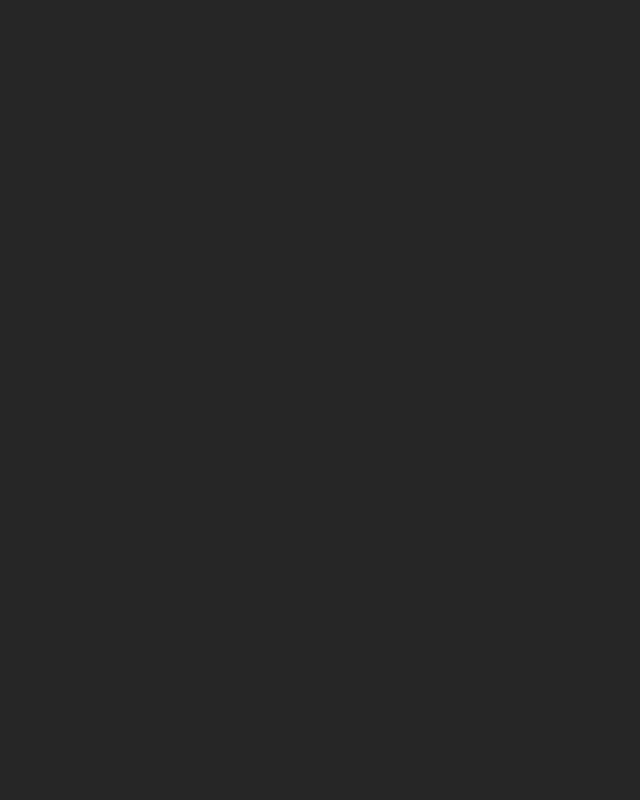
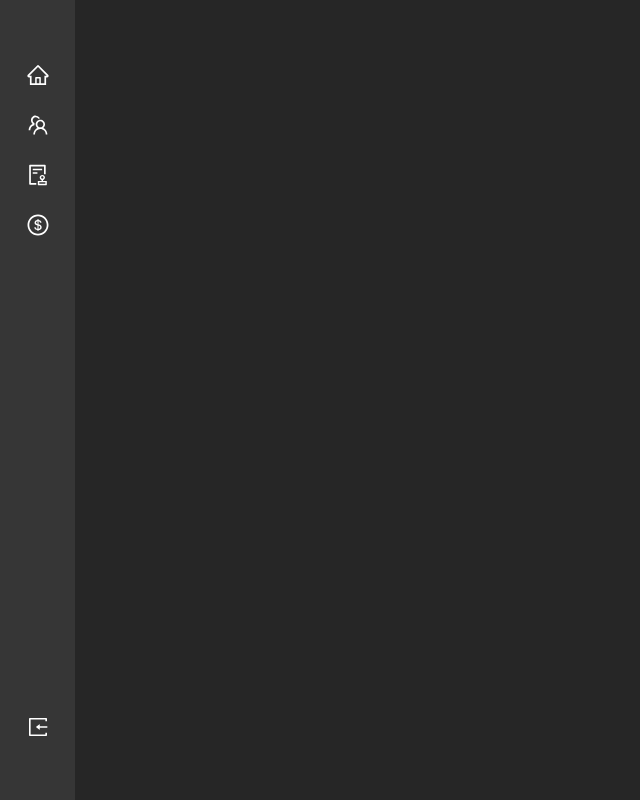
Before and after one commit to thebonfiretech/bonfire-dashboard, a React (Vite) app: page /dashboard in a window 1280 px wide. Shown: the whole page, without its empty margins (0-640 px from the left). Built offline with nearby package versions, Linux system fonts and the light colour scheme.

Commit message:
fix: Atualização da página dashboard

```diff
--- a/src/pages/dashboard/index.jsx
+++ b/src/pages/dashboard/index.jsx
@@ -1,10 +1,12 @@
 import React from 'react'
+
+import Layout from "../../components/layout";
 
 const Dashboard = () => {
   return (
-    <>
+    <Layout>
 
-    </>
+    </Layout>
   )
 }
 
```
